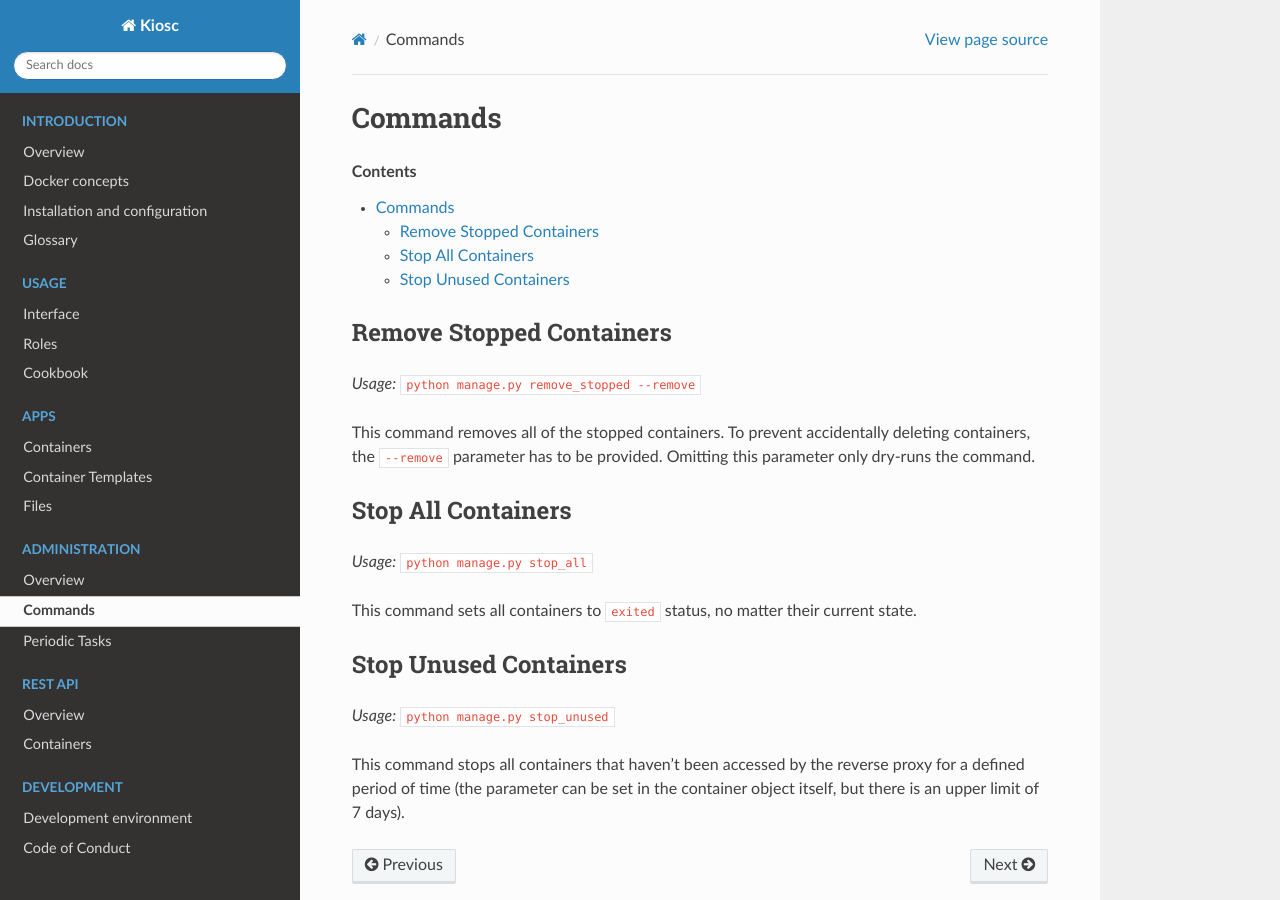
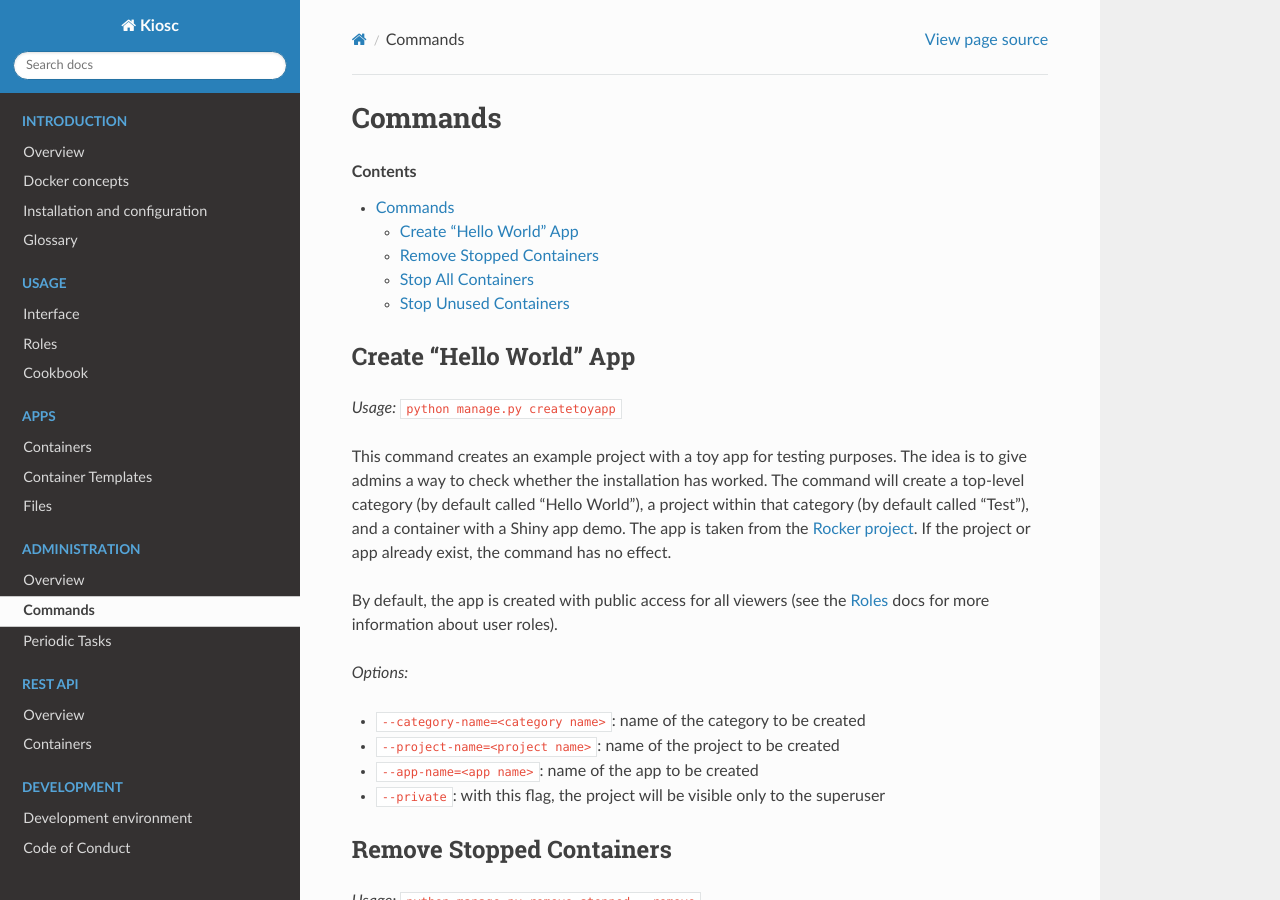
Before and after one commit to bihealth/kiosc-server, a Sphinx documentation site: the page built from docs/source/administration_commands.rst, in a window 1280 px wide and 900 px high. Built offline with Sphinx 7.4.7 and the Read the Docs theme 3.1.0, drawn with Linux system fonts in a browser that asks for light colours.

Commit message:
add docs (#237)

```diff
--- a/docs/source/administration_commands.rst
+++ b/docs/source/administration_commands.rst
@@ -4,6 +4,29 @@ Commands
 ========
 
 .. contents::
+
+Create "Hello World" App
+^^^^^^^^^^^^^^^^^^^^^^^^
+
+*Usage:* ``python manage.py createtoyapp``
+
+This command creates an example project with a toy app for testing purposes.
+The idea is to give admins a way to check whether the installation has worked.
+The command will create a top-level category (by default called "Hello
+World"), a project within that category (by default called "Test"), and a
+container with a Shiny app demo. The app is taken from the `Rocker project
+<https://rocker-project.org/images/versioned/shiny.html>`__. If the project
+or app already exist, the command has no effect.
+
+By default, the app is created with public access for all viewers (see the
+:ref:`introduction_roles` docs for more information about user roles).
+
+*Options:*
+
+- ``--category-name=<category name>``: name of the category to be created
+- ``--project-name=<project name>``: name of the project to be created
+- ``--app-name=<app name>``: name of the app to be created
+- ``--private``: with this flag, the project will be visible only to the superuser
 
 Remove Stopped Containers
 ^^^^^^^^^^^^^^^^^^^^^^^^^
```
